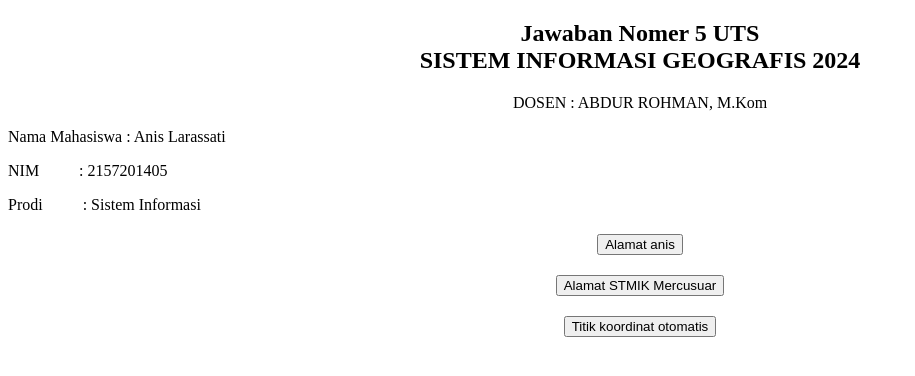
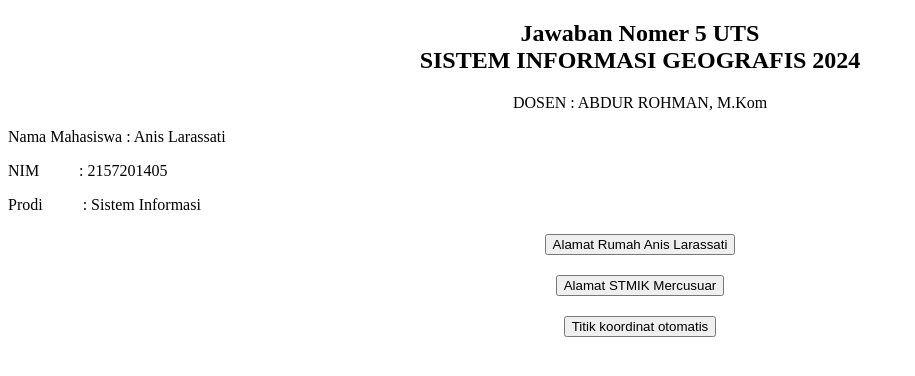
Before and after one commit to S4M-man/Anis_Larassati, a website: page index.html in a window 1280 px wide. Shown: the whole page, without its empty margins (0-915 px from the left). Drawn offline with Linux system fonts and the light colour scheme.

Commit message:
Update index.html

```diff
--- a/index.html
+++ b/index.html
@@ -19,7 +19,7 @@
     <!-- Button for navigating to the next page -->
     <div style="text-align: center; margin-top: 20px;">
         <button onclick="window.location.href='poin1.html';">
-            Alamat anis
+            Alamat Rumah Anis Larassati
         </button>
     </div>
     <div style="text-align: center; margin-top: 20px;">
```
